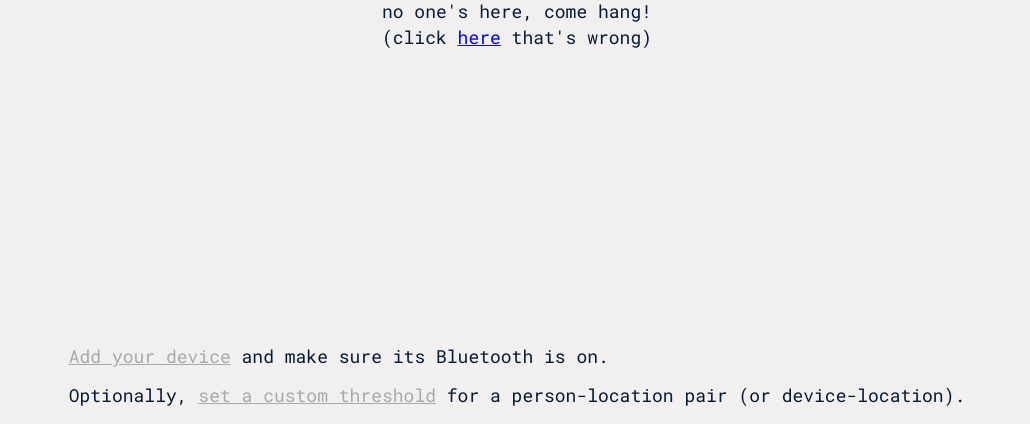
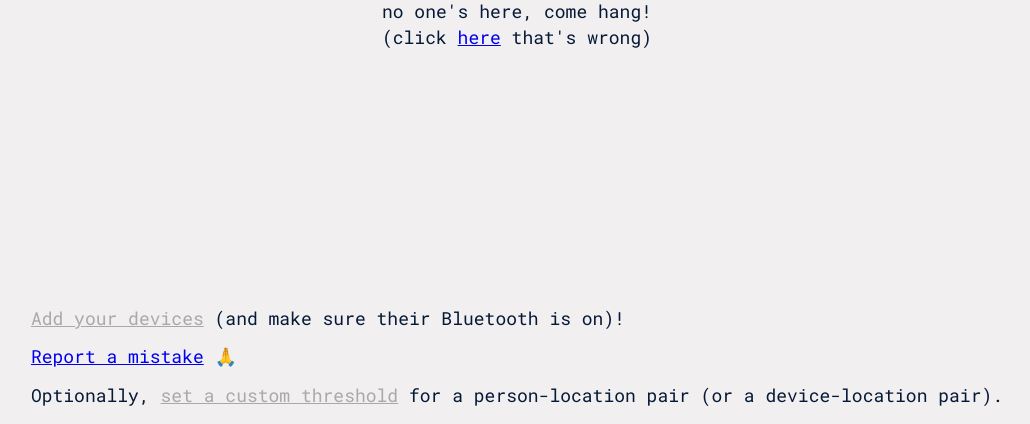
Before and after one commit to JasonBenn/flock, a Django app: page / in a window 1280 px wide. Shown: the part 376-800 px from the top of the page, without its empty margins (123-1153 px from the left). Run offline with Django 3.2, Linux system fonts and the light colour scheme; the visitor is signed in with stand-in values (Sample User, id 1); data that the repository does not hold is empty; parts of the project's set-up code (start-up, migrations or seed data) failed here and were passed over.

Commit message:
Link to Ground Truth from main page.

```diff
--- a/server/flock/templates/contents.html
+++ b/server/flock/templates/contents.html
@@ -19,9 +19,7 @@
 {% endfor %}
 
 <div class="bottom">
-    <p><a class="gray" href="/admin/flock/device/add/">Add your device</a> and make sure its Bluetooth is on.</p>
-    <p>Optionally, <a class="gray" href="/admin/flock/customthreshold/">set a custom threshold</a> for a person-location pair (or device-location).</p>
-    {% if never_detected %}
-            <p>lookin at you 👀 {{ never_detected }} (never detected)</p>
-    {% endif %}
+    <p><a class="gray" href="/admin/flock/device/add/">Add your devices</a> (and make sure their Bluetooth is on)!</p>
+    <p><a href="/admin/flock/groundtruth/add/">Report a mistake</a> 🙏</p>
+    <p>Optionally, <a class="gray" href="/admin/flock/customthreshold/">set a custom threshold</a> for a person-location pair (or a device-location pair).</p>
 </div>
```
